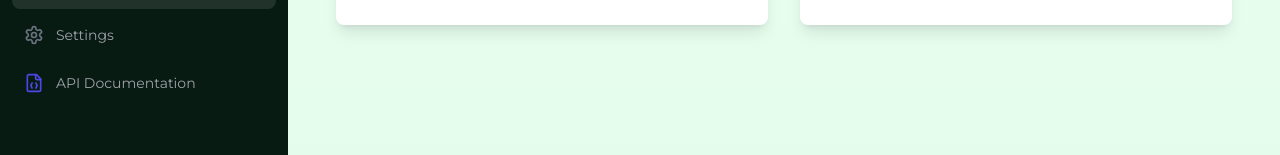
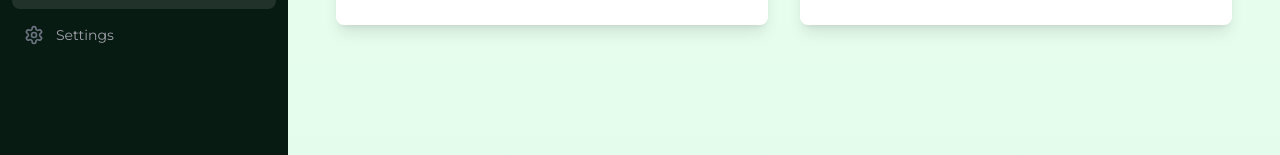
Before and after one commit to Owinogoddie/shamba-assistant-ai, a Next.js app: page /downloads in a window 1280 px wide. Shown: the part 435-590 px from the top of the page. Built offline with nearby package versions, Linux system fonts and the light colour scheme.

Commit message:
removing docs

```diff
--- a/app/(dashboard)/_components/sidebar.tsx
+++ b/app/(dashboard)/_components/sidebar.tsx
@@ -9,7 +9,7 @@ import {
   SearchCheckIcon,
   Settings,
   Stethoscope,
-  FileJson,
+  // FileJson,
   FileBarChart,
 } from "lucide-react";
 import { Montserrat } from "next/font/google";
@@ -73,12 +73,12 @@ const routes = [
     href: "/settings",
     color: "text-gray-500",
   },
-  {
-    label: "API Documentation",
-    icon: FileJson,
-    href: "/api-docs",
-    color: "text-indigo-600",
-  },
+  // {
+  //   label: "API Documentation",
+  //   icon: FileJson,
+  //   href: "/api-docs",
+  //   color: "text-indigo-600",
+  // },
 ];
 
 export const Sidebar = () => {
```
